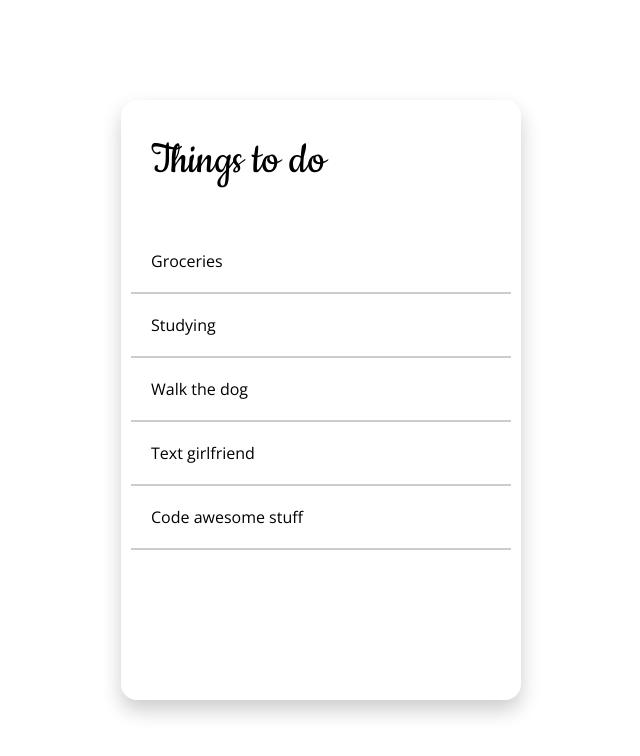
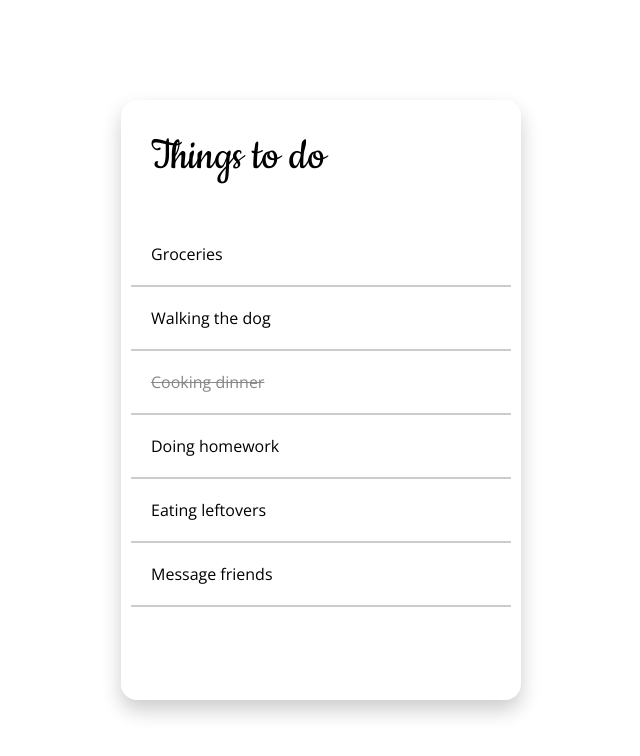
Before and after one commit to joeribreedveld/f3m9-prog-react-todo, a React (Create React App) app: page / in a window 1280 px wide. Shown: the top 756 px of the page, without its empty margins (319-959 px from the left). Built offline with nearby package versions, Linux system fonts and the light colour scheme.

Commit message:
feat(todo): remove props and set tasks in todojs and style done tasks and change tasks to objects

```diff
--- a/src/App/App.js
+++ b/src/App/App.js
@@ -4,11 +4,9 @@ import Todo from "../components/Todo/Todo"
 
 // Functions
 const App = () => {
-	const tasks = ["Groceries", "Walking the dog", "Studying", "Message girlfriend", "Code awesome stuff"]
-
 	return (
 		<>
-			<Todo tasks={tasks} />
+			<Todo />
 		</>
 	)
 }
--- a/src/components/Todo/Todo.css
+++ b/src/components/Todo/Todo.css
@@ -1,6 +1,6 @@
 .todo {
     width: 40rem;
-    height: 60rem;
+    min-height: 60rem;
     box-shadow: -0 1rem 2rem 0 rgba(0, 0, 0, 0.2);
     border-radius: 1.6rem;
 }
@@ -31,6 +31,11 @@
     border-bottom: 0.2rem solid rgba(0, 0, 0, 0.2);
 }
 
+.todo__item--done {
+    text-decoration: line-through;
+    color: #888;
+}
+
 .todo__item:hover {
     background: hsl(0, 0%, 95%);
     cursor: pointer;
--- a/src/components/Todo/Todo.js
+++ b/src/components/Todo/Todo.js
@@ -2,20 +2,57 @@
 import "./Todo.css"
 
 // Functions
-const Todo = (props) => {
+const Todo = () => {
+	const tasks = [
+		{
+			name: "Groceries",
+			done: false,
+		},
+		{
+			name: "Walking the dog",
+			done: false,
+		},
+		{
+			name: "Cooking dinner",
+			done: true,
+		},
+		{
+			name: "Doing homework",
+			done: false,
+		},
+		{
+			name: "Eating leftovers",
+			done: false,
+		},
+		{
+			name: "Message friends",
+			done: false,
+		},
+	]
+
+	let listItems = tasks.map((task) => {
+		if (task.done === true) {
+			return (
+				<>
+					<li className='todo__item todo__item--done'>{task.name}</li>
+				</>
+			)
+		}
+
+		return (
+			<>
+				<li className='todo__item'>{task.name}</li>
+			</>
+		)
+	})
+
 	return (
 		<>
 			<article className='todo'>
 				<header className='todo__header'>
 					<h1 className='todo__h1'>Things to do</h1>
 				</header>
-				<ul className='todo__list'>
-					<li className='todo__item'>Groceries</li>
-					<li className='todo__item'>Studying</li>
-					<li className='todo__item'>Walk the dog</li>
-					<li className='todo__item'>Text girlfriend</li>
-					<li className='todo__item'>Code awesome stuff</li>
-				</ul>
+				<ul className='todo__list'>{listItems}</ul>
 			</article>
 		</>
 	)
```
